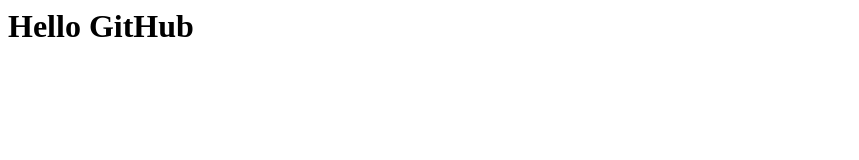
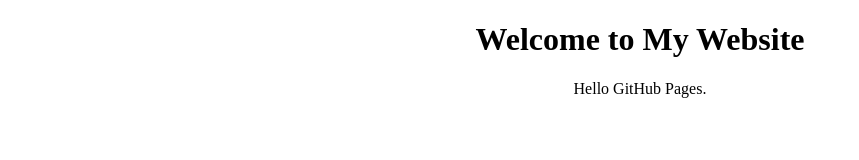
Before and after one commit to minhnhat02122001/minhnhat02122001.github.io, a plain HTML site: page index.html in a window 1280 px wide. Shown: the whole page, without its empty margins (0-859 px from the left). Drawn offline with Linux system fonts and the light colour scheme.

Commit message:
Update index.html

```diff
--- a/index.html
+++ b/index.html
@@ -1 +1,15 @@
-<h1>Hello GitHub</h1>
+<!DOCTYPE html>
+<html>
+<body>
+<style>
+div.a {
+	text-align: center;
+}
+</style>
+
+<div class="a">
+
+<h1>Welcome to My Website</h1>
+<p>Hello GitHub Pages.</p>
+
+</div>
```
